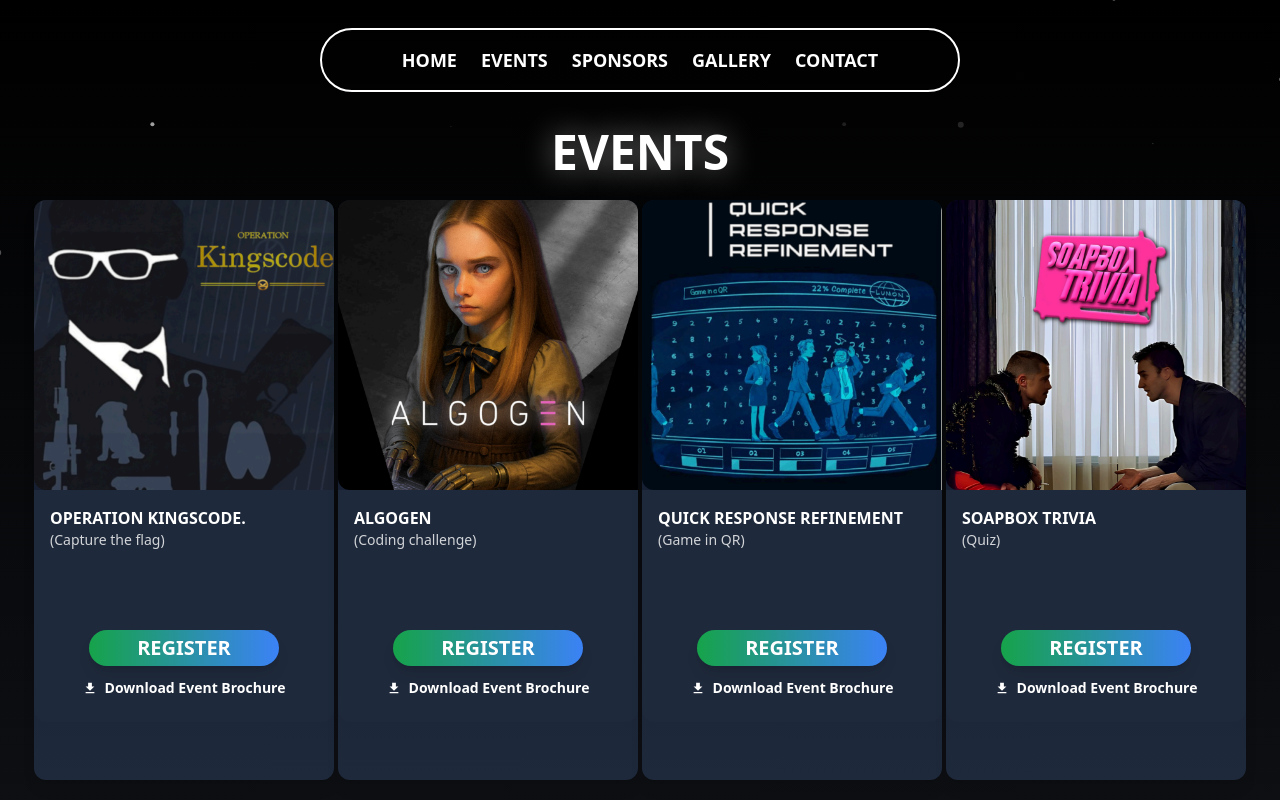
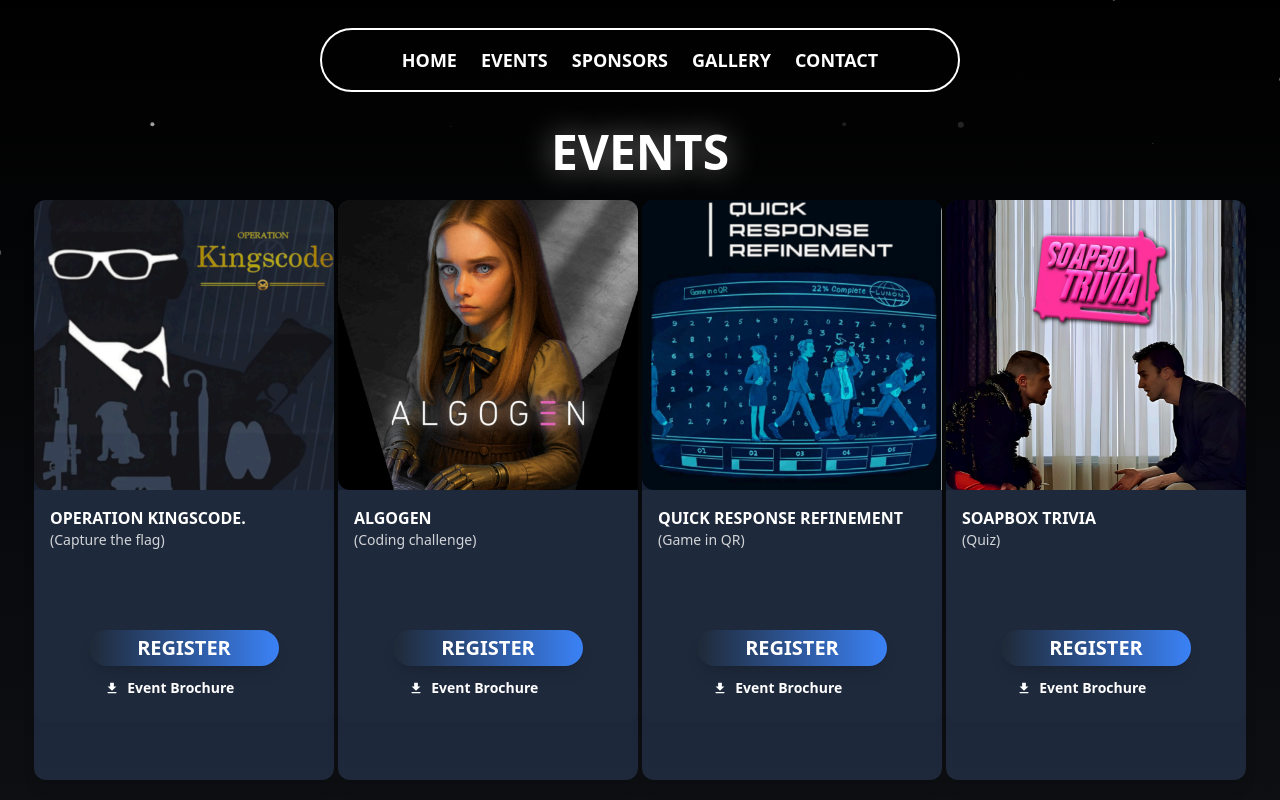
Before and after one commit to joyxcode2005/innovarium-website, a React (Vite) app: page /events in a window 1280 px wide. Shown: the top 800 px of the page. Built offline with nearby package versions, Linux system fonts and the light colour scheme.

Commit message:
ui tweeking

```diff
--- a/src/pages/Event.jsx
+++ b/src/pages/Event.jsx
@@ -116,7 +116,7 @@ const Event = () => {
                     </div>
                     <div className="flex flex-col items-center justify-center gap-1 mt-2">
                       <div className="flex flex-col items-center justify-center gap-1 mt-2">
-                        <button className="px-5 sm:px-12 py-1 text-xl bg-gradient-to-r from-green-600 to-blue-500 text-white font-semibold rounded-full hover:from-purple-700 hover:to-blue-600 shadow-lg self-center mb-1">
+                        <button className="px-5 sm:px-12 py-1 text-xl bg-gradient-to-r from-gray-800 to-blue-500 text-white font-semibold rounded-full hover:from-purple-700 hover:to-blue-600 shadow-lg self-center mb-1">
                           <a href={event.link} target="_blank">
                             REGISTER
                           </a>
@@ -125,10 +125,10 @@ const Event = () => {
                           <a
                             href="/event-brochure.pdf"
                             download={true}
-                            className="flex items-center justify-center gap-2 text-white font-semibold text-[10px] sm:text-sm hover:text-blue-600"
+                            className=" flex items-center justify-center gap-2 text-white font-semibold text-[15px] sm:text-sm hover:text-blue-600"
                           >
                             <IoMdDownload />
-                            Download Event Brochure
+                            Event Brochure
                           </a>
                         </button>
                       </div>
```
